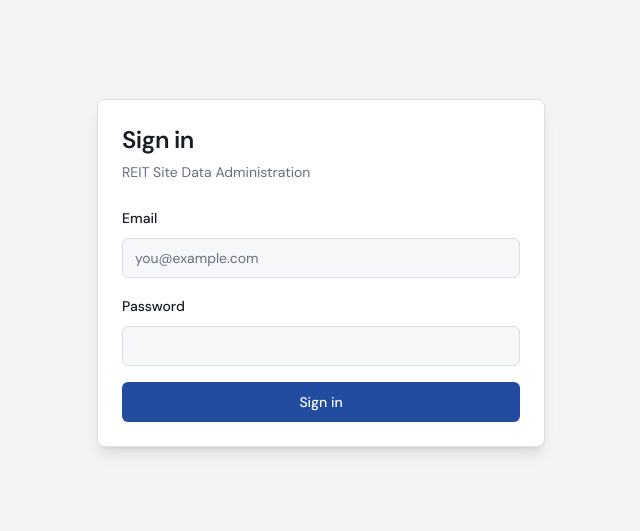
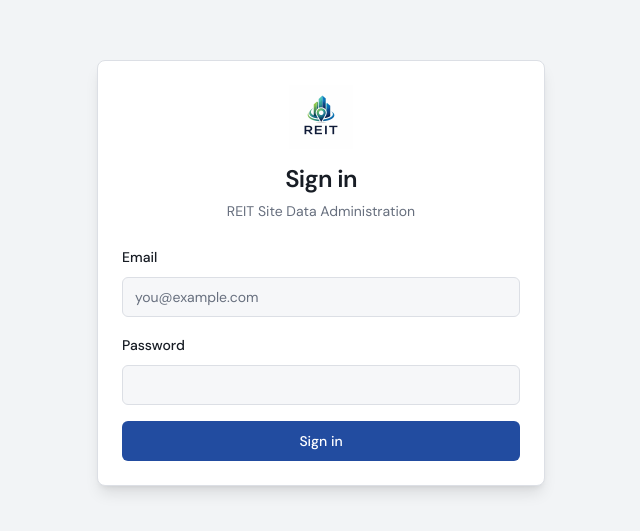
Before and after one commit to WolfCon2023/reit1, a React (Vite) app in the folder apps/web/: page /login in a window 1280 px wide. Shown: the part 127-658 px from the top of the page, without its empty margins (319-959 px from the left). Built offline with nearby package versions, Linux system fonts and the light colour scheme; no server answers.

Commit message:
Added site logo

```diff
--- a/apps/web/src/components/Layout.tsx
+++ b/apps/web/src/components/Layout.tsx
@@ -25,7 +25,8 @@ export function Layout() {
       <header className="sticky top-0 z-10 border-b bg-card/95 backdrop-blur supports-[backdrop-filter]:bg-card/60">
         <div className="container flex h-14 items-center justify-between px-4">
           <nav className="flex items-center gap-6">
-            <Link to="/" className="font-semibold text-lg text-primary">
+            <Link to="/" className="flex items-center gap-2 font-semibold text-lg text-primary">
+              <img src="/logo.png" alt="REIT Sites" className="h-8 w-auto" />
               REIT Sites
             </Link>
             {NAV.filter((n) => !n.permission || hasPermission(n.permission)).map((item) => (
--- a/apps/web/src/pages/Login.tsx
+++ b/apps/web/src/pages/Login.tsx
@@ -53,7 +53,8 @@ export function Login() {
   return (
     <div className="min-h-screen flex items-center justify-center bg-muted/30 px-4">
       <Card className="w-full max-w-md shadow-lg">
-        <CardHeader>
+        <CardHeader className="items-center text-center">
+          <img src="/logo.png" alt="REIT Sites" className="h-16 w-auto mb-2" />
           <CardTitle className="text-2xl">Sign in</CardTitle>
           <CardDescription>REIT Site Data Administration</CardDescription>
         </CardHeader>
```
Also changed, not shown: apps/web/public/logo.png (added).
